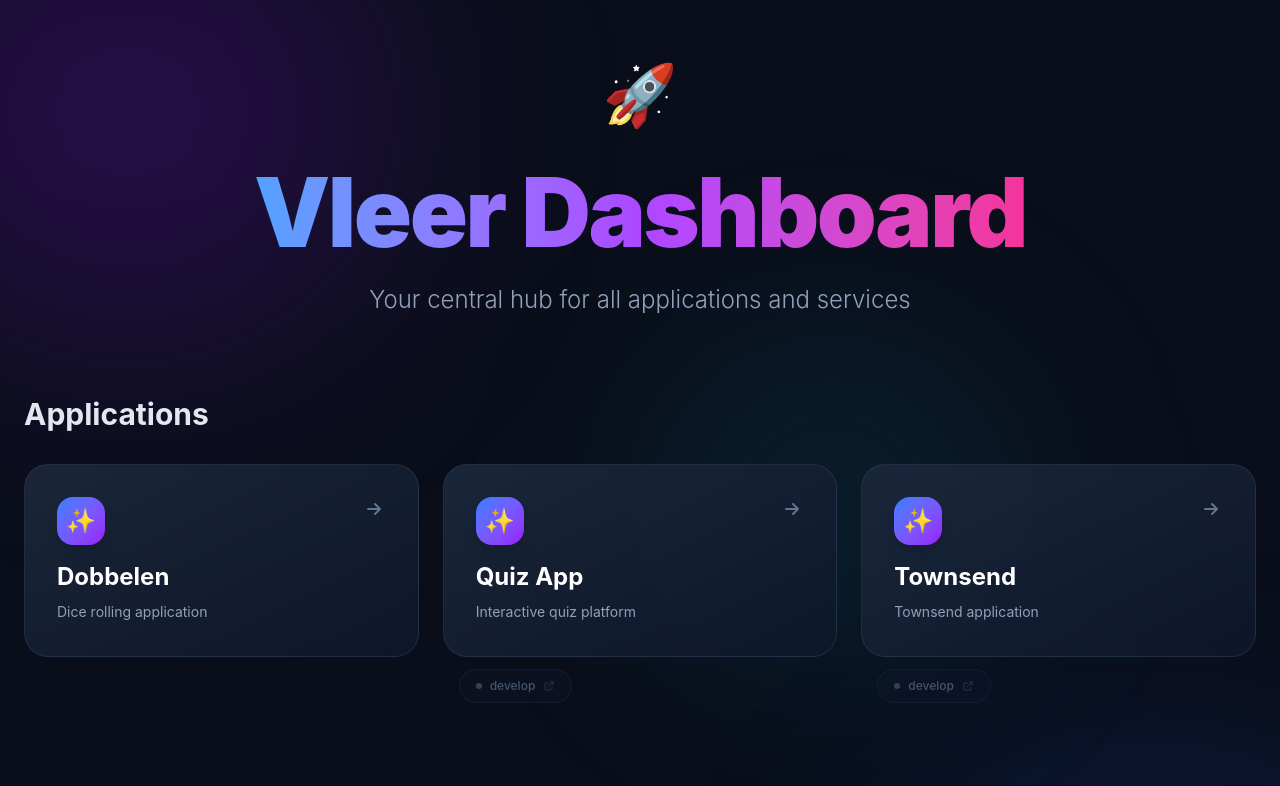
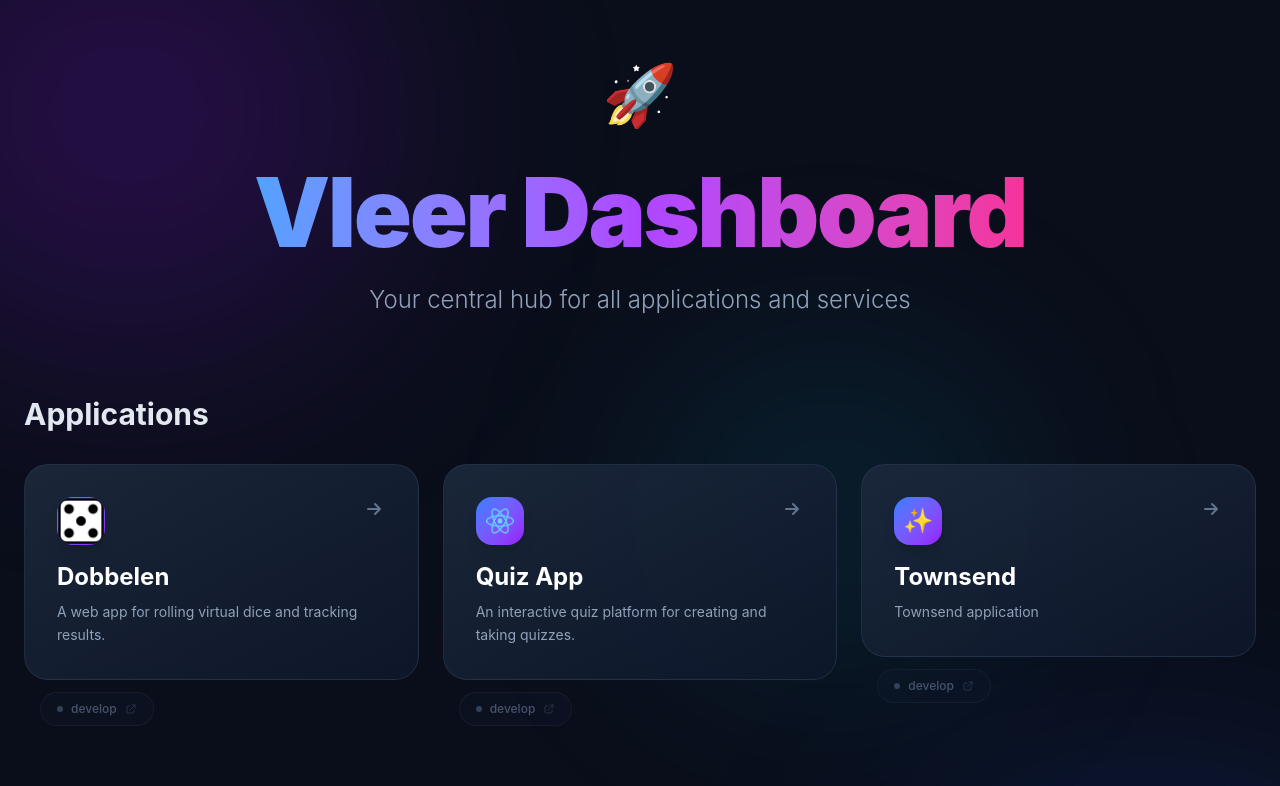
Before and after one commit to Vleer/vleer-dashboard, a React (Vite) app: page / in a window 1280 px wide. Shown: the top 786 px of the page. Built offline with nearby package versions, Linux system fonts and the light colour scheme.

Commit message:
update argocd reference

```diff
--- a/src/App.jsx
+++ b/src/App.jsx
@@ -1,25 +1,36 @@
 import React from 'react';
 import './index.css';
 
-// Get the base URL dynamically
-const getBaseUrl = () => {
+// Build the base URL dynamically, with optional port override
+const getBaseUrl = (portOverride) => {
   const protocol = window.location.protocol;
   const hostname = window.location.hostname;
-  const port = window.location.port ? `:${window.location.port}` : '';
-  return `${protocol}//${hostname}${port}`;
+  const port = portOverride ?? window.location.port;
+  const portSegment = port ? `:${port}` : '';
+  return `${protocol}//${hostname}${portSegment}`;
+};
+
+// Build a full URL to a service, forcing a specific port when provided
+const buildServiceUrl = (path, port) => {
+  const protocol = window.location.protocol;
+  const hostname = window.location.hostname;
+  const portSegment = port ? `:${port}` : '';
+  return `${protocol}//${hostname}${portSegment}${path}`;
 };
 
 const apps = [
   {
     name: 'Dobbelen',
-    description: 'Dice rolling application',
+    description: 'A web app for rolling virtual dice and tracking results.',
     path: '/dobbelen',
-    developPath: null
+    logo: '/assets/dobbelen-logo.png',
+    developPath: '/dobbelen-dev'
   },
   {
     name: 'Quiz App',
-    description: 'Interactive quiz platform',
+    description: 'An interactive quiz platform for creating and taking quizzes.',
     path: '/quizapp',
+    logo: '/assets/quizapp-logo.png',
     developPath: '/quizapp-dev'
   },
   {
@@ -35,6 +46,7 @@ const operations = [
     name: 'ArgoCD',
     description: 'GitOps continuous delivery',
     path: '/argocd',
+    port: 30100,
     icon: '🔄'
   }
 ];
@@ -84,8 +96,17 @@ function App() {
                     className="relative block bg-gradient-to-br from-slate-800/90 to-slate-900/90 backdrop-blur-sm border border-slate-700/50 rounded-3xl p-8 hover:border-blue-500/50 transition-all duration-300 hover:scale-[1.02] hover:shadow-2xl hover:shadow-blue-500/20"
                   >
                     <div className="flex items-start justify-between mb-4">
-                      <div className="w-12 h-12 rounded-2xl bg-gradient-to-br from-blue-500 to-purple-600 flex items-center justify-center text-2xl shadow-lg">
-                        ✨
+                      <div className="w-12 h-12 rounded-2xl bg-gradient-to-br from-blue-500 to-purple-600 flex items-center justify-center text-2xl shadow-lg overflow-hidden">
+                        {app.logo ? (
+                          <img
+                            src={app.logo}
+                            alt={`${app.name} logo`}
+                            className="w-full h-full object-contain"
+                            onError={(e) => { e.currentTarget.style.display = 'none'; }}
+                          />
+                        ) : (
+                          <span className="text-2xl">✨</span>
+                        )}
                       </div>
                       <div className="text-slate-500 group-hover:text-blue-400 transition-colors">
                         <svg className="w-6 h-6" fill="none" stroke="currentColor" viewBox="0 0 24 24">
@@ -128,7 +149,7 @@ function App() {
             {operations.map((op) => (
               <a
                 key={op.name}
-                href={`${baseUrl}${op.path}`}
+                href={buildServiceUrl(op.path, op.port)}
                 className="group relative block bg-gradient-to-br from-slate-800/50 to-slate-900/50 backdrop-blur-sm border border-slate-700/30 rounded-2xl p-6 hover:border-cyan-500/30 transition-all duration-300 hover:shadow-lg hover:shadow-cyan-500/10"
               >
                 <div className="flex items-center gap-4">
```
Also changed, not shown: 1 other file (tests, documents, lock files or other folders).
